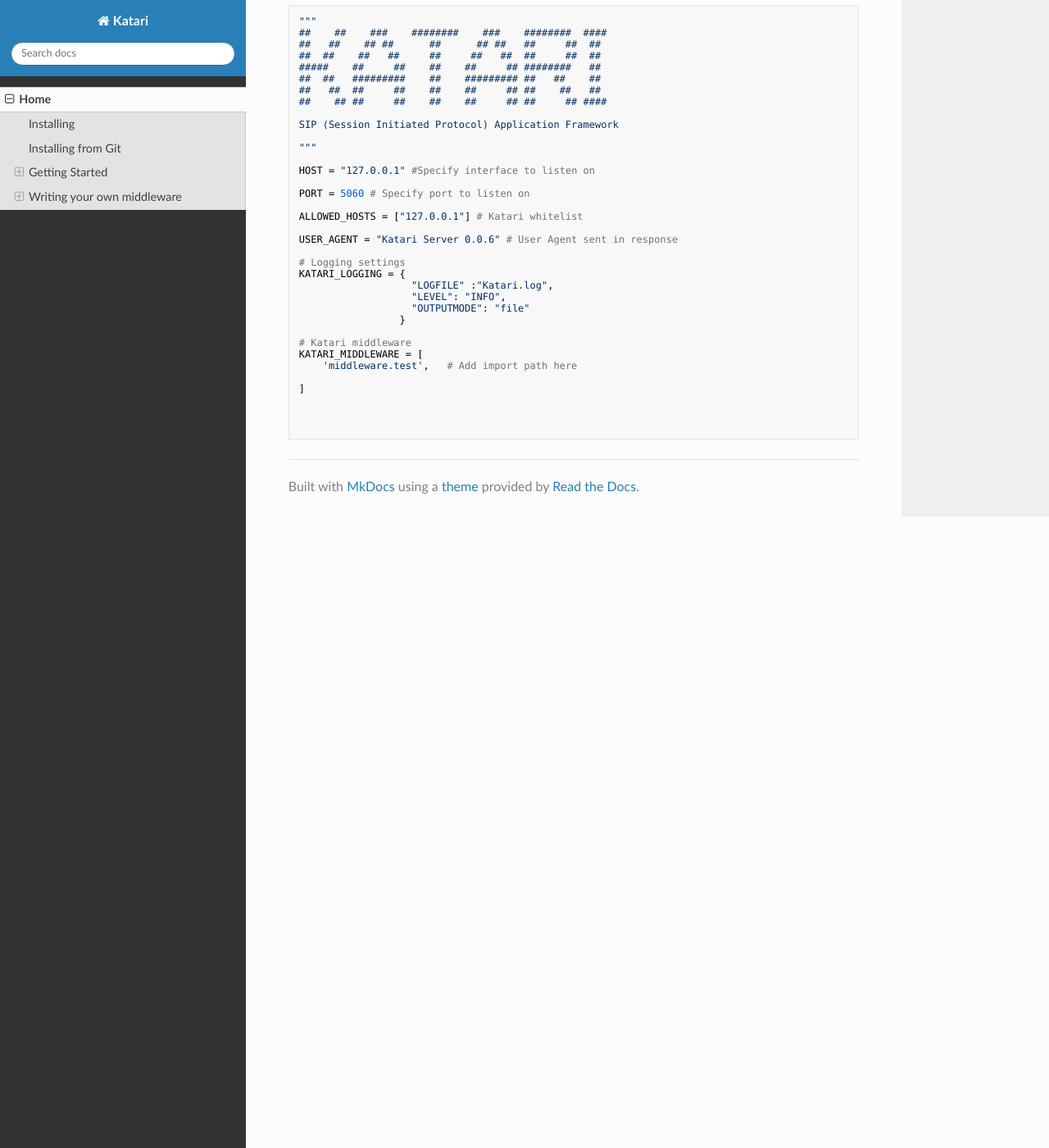
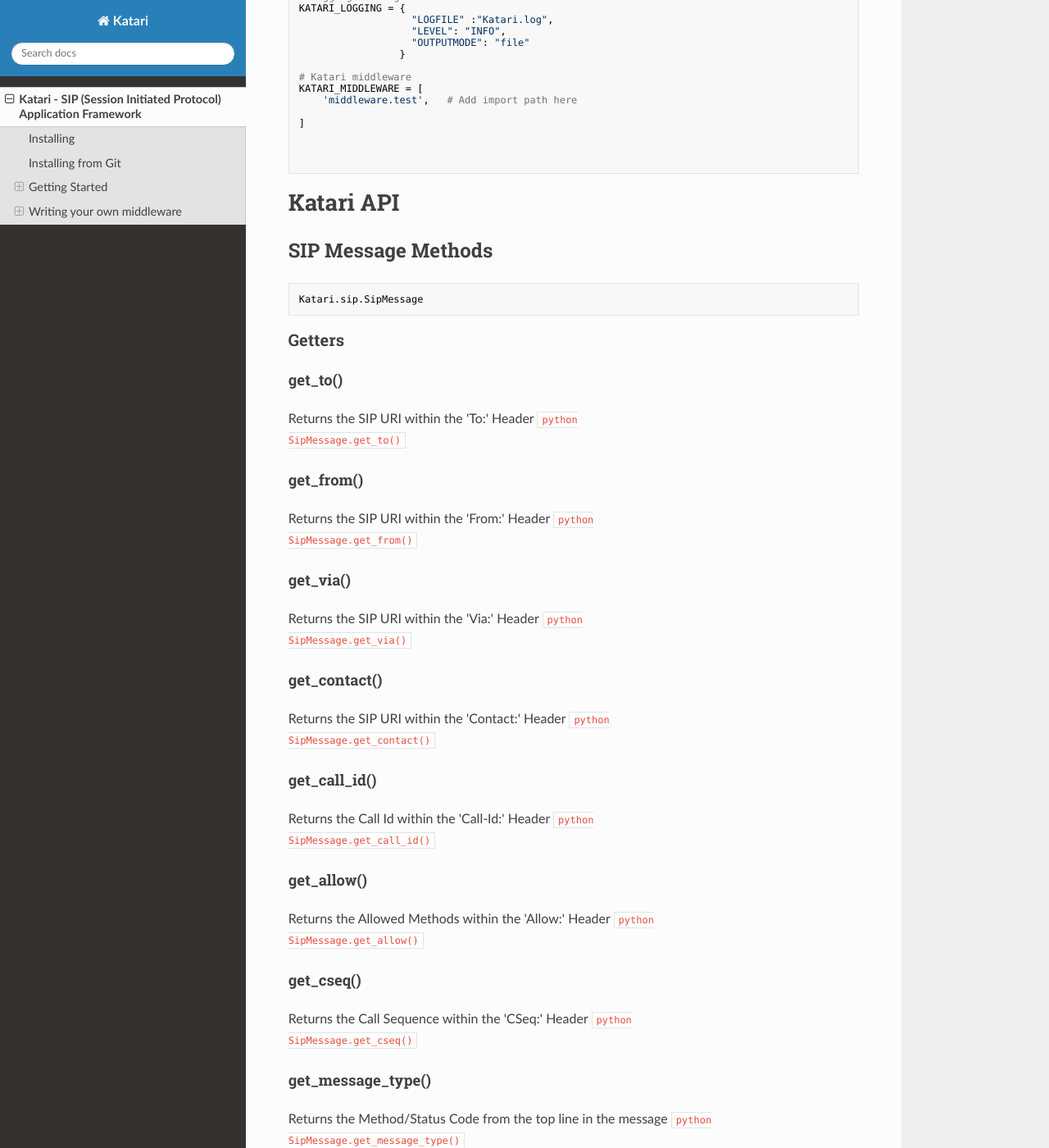
Before and after one commit to DeWarner/Katari, an MkDocs documentation site: the page built from docs/index.md, in a window 1280 px wide and 1400 px high, scrolled down 2221 px. Shown: the whole window at 82% size. Built offline with MkDocs 1.6.1, drawn with Linux system fonts in a browser that asks for light colours; nearby versions of some CDN libraries; some of the changed text lies outside the part shown.

````diff
--- a/docs/index.md
+++ b/docs/index.md
@@ -103,8 +101,8 @@ class Test(MiddlewareInterface):
         return message
 
 ```
+
 settings.py
-
 ```python
 """
 ##    ##    ###    ########    ###    ########  ####
@@ -143,3 +141,114 @@ KATARI_MIDDLEWARE = [
 
 
 ```
+
+
+
+# Katari API
+
+
+## SIP Message Methods
+
+```python
+Katari.sip.SipMessage
+```
+
+###Getters
+
+#### get_to()
+Returns the SIP URI within the 'To:' Header
+```python
+SipMessage.get_to()
+ ```
+
+#### get_from()
+Returns the SIP URI within the 'From:' Header
+```python
+SipMessage.get_from()
+ ```
+
+#### get_via()
+Returns the SIP URI within the 'Via:' Header
+```python
+SipMessage.get_via()
+ ```
+
+#### get_contact()
+Returns the SIP URI within the 'Contact:' Header
+```python
+SipMessage.get_contact()
+ ```
+
+#### get_call_id()
+Returns the Call Id within the 'Call-Id:' Header
+```python
+SipMessage.get_call_id()
+ ```
+
+#### get_allow()
+Returns the Allowed Methods within the 'Allow:' Header
+```python
+SipMessage.get_allow()
+ ```
+
+#### get_cseq()
+Returns the Call Sequence within the 'CSeq:' Header
+```python
+SipMessage.get_cseq()
+ ```
+
+#### get_message_type()
+Returns the Method/Status Code from the top line in the message
+```python
+SipMessage.get_message_type()
+ ```
+
+### Setters
+
+#### set_to()
+Sets the SIP URI within the 'To:' Header
+```python
+SipMessage.get_to()
+ ```
+
+#### set_from()
+Sets the SIP URI within the 'From:' Header
+```python
+SipMessage.get_from()
+ ```
+
+#### set_via()
+Sets the SIP URI within the 'Via:' Header
+```python
+SipMessage.get_via()
+ ```
+
+#### set_contact()
+Sets the SIP URI within the 'Contact:' Header
+```python
+SipMessage.get_contact()
+ ```
+
+#### set_call_id()
+Sets the Call Id within the 'Call-Id:' Header
+```python
+SipMessage.get_call_id()
+ ```
+
+#### set_allow()
+Sets the Allowed Methods within the 'Allow:' Header
+```python
+SipMessage.get_allow()
+ ```
+
+#### set_cseq()
+Sets the Call Sequence within the 'CSeq:' Header
+```python
+SipMessage.get_cseq()
+ ```
+
+#### set_message_type()
+Sets the Method/Status Code from the top line in the message
+```python
+SipMessage.get_message_type()
+ ```
````
Also changed, not shown: other parts of docs/index.md (+0 -2 lines), 1 other file.
